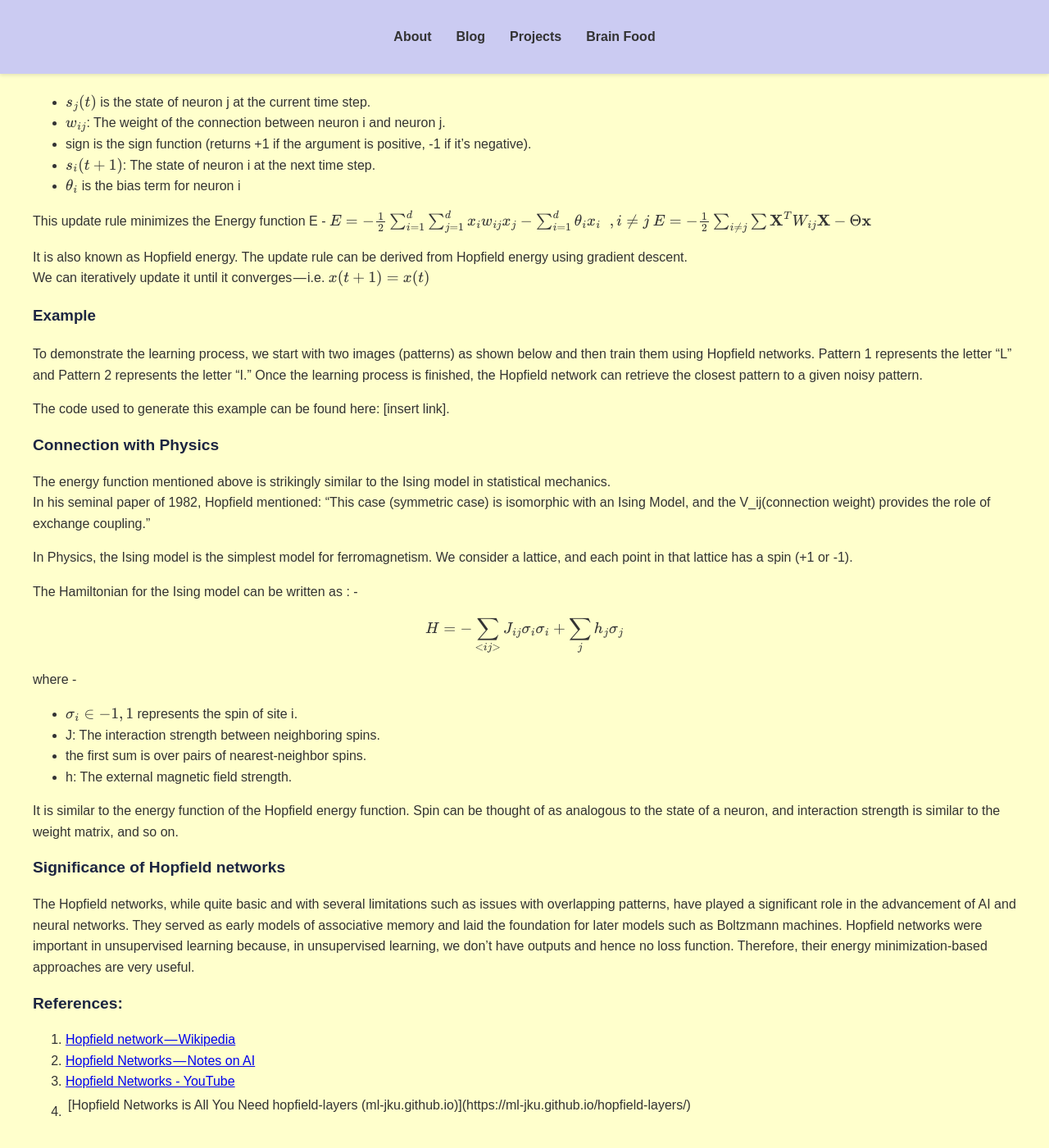
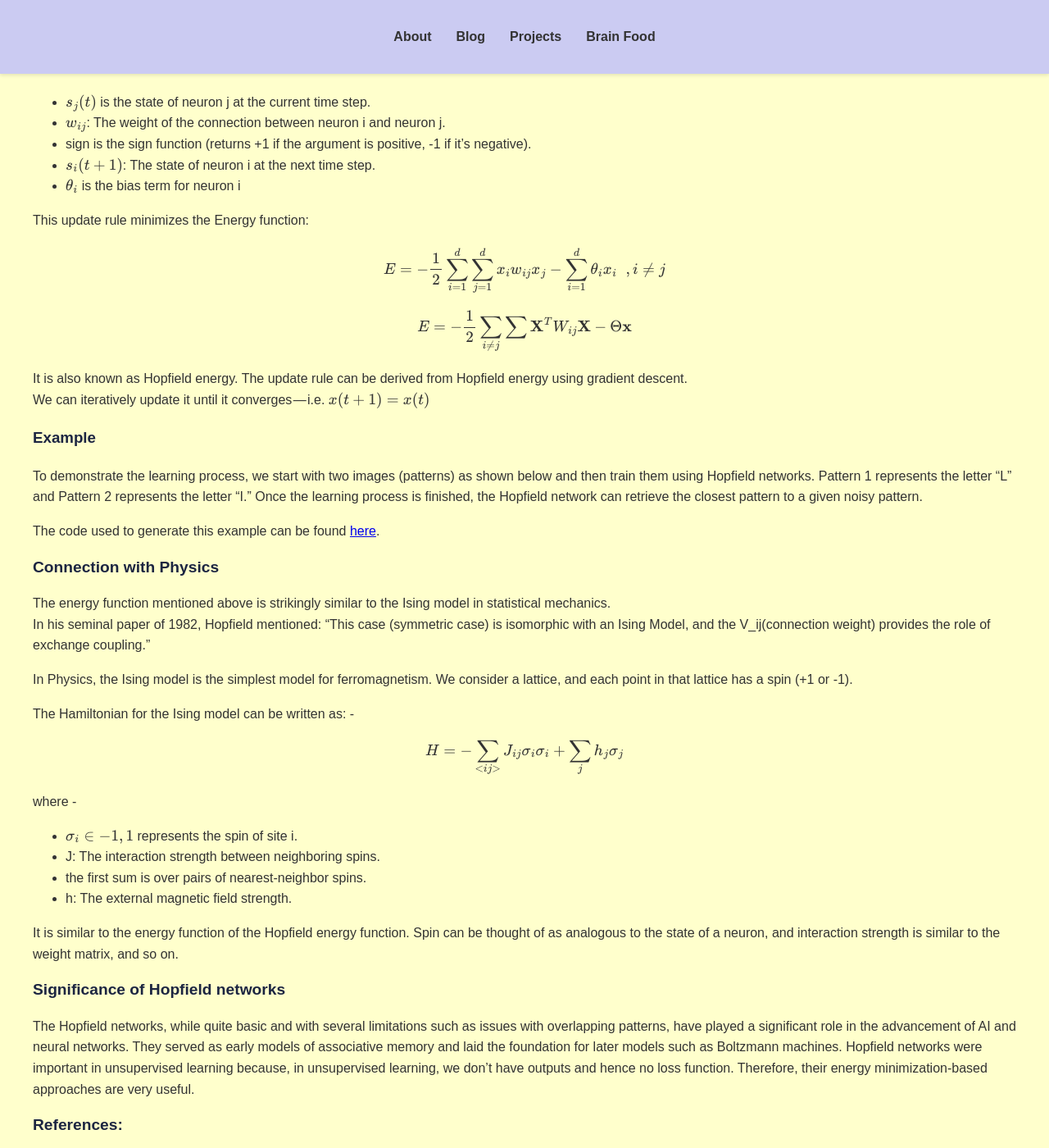
Before and after one commit to adhikarinarayan/adhikarinarayan.github.io, a Jekyll site: the page built from _posts/2024-10-12-Hofpield-networks.md, in a window 1280 px wide and 1400 px high, scrolled down 2689 px. Shown: the whole window at 82% size. Built offline with Jekyll 4.4.1, drawn with Linux system fonts in a browser that asks for light colours; formulas are drawn with MathJax 3.

Commit message:
Update 2024-10-12-Hofpield-networks.md

```diff
--- a/_posts/2024-10-12-Hofpield-networks.md
+++ b/_posts/2024-10-12-Hofpield-networks.md
@@ -93,8 +93,10 @@ where-
 - $s_i(t+1)$: The state of neuron i at the next time step.
 - $\theta_i$ is the bias term for neuron i
 
-This update rule minimizes the Energy function E -
+This update rule minimizes the Energy function:
+
 $$E =-\frac{1}{2} \sum^{d}_{i=1}\sum^{d}_{j=1} x_i w_{ij}x_j -\sum^{d}_{i=1}\theta_ix_i\;\;, i\neq j$$
+
 $$E =-\frac{1}{2} \sum_{i\neq j}\sum \textbf{X}^T W_{ij} \textbf{X} - \Theta \textbf{x}$$
 
 It is also known as Hopfield energy. The update rule can be derived from Hopfield energy using gradient descent.
@@ -105,7 +107,7 @@ We can iteratively update it until it converges — i.e. $x(t+1)=x(t)$
 To demonstrate the learning process, we start with two images (patterns) as shown below and then train them using Hopfield networks. Pattern 1 represents the letter "L" and Pattern 2 represents the letter "I."
 Once the learning process is finished, the Hopfield network can retrieve the closest pattern to a given noisy pattern.
 
-The code used to generate this example can be found here: [insert link].
+The code used to generate this example can be found [here](https://github.com/adhikarinarayan/talks/blob/main/hopfield.ipynb).
 
 ## Connection with Physics
 The energy function mentioned above is strikingly similar to the Ising model in statistical mechanics.
@@ -113,7 +115,7 @@ In his seminal paper of 1982, Hopfield mentioned: “This case (symmetric case)
 
 In Physics, the Ising model is the simplest model for ferromagnetism. We consider a lattice, and each point in that lattice has a spin (+1 or -1).
 
-The Hamiltonian for the Ising model can be written as : -
+The Hamiltonian for the Ising model can be written as: -
 
 $$H = - \sum_{<ij>} J_{ij} \sigma_i \sigma_i + \sum_j h_j \sigma_j $$
 
```
